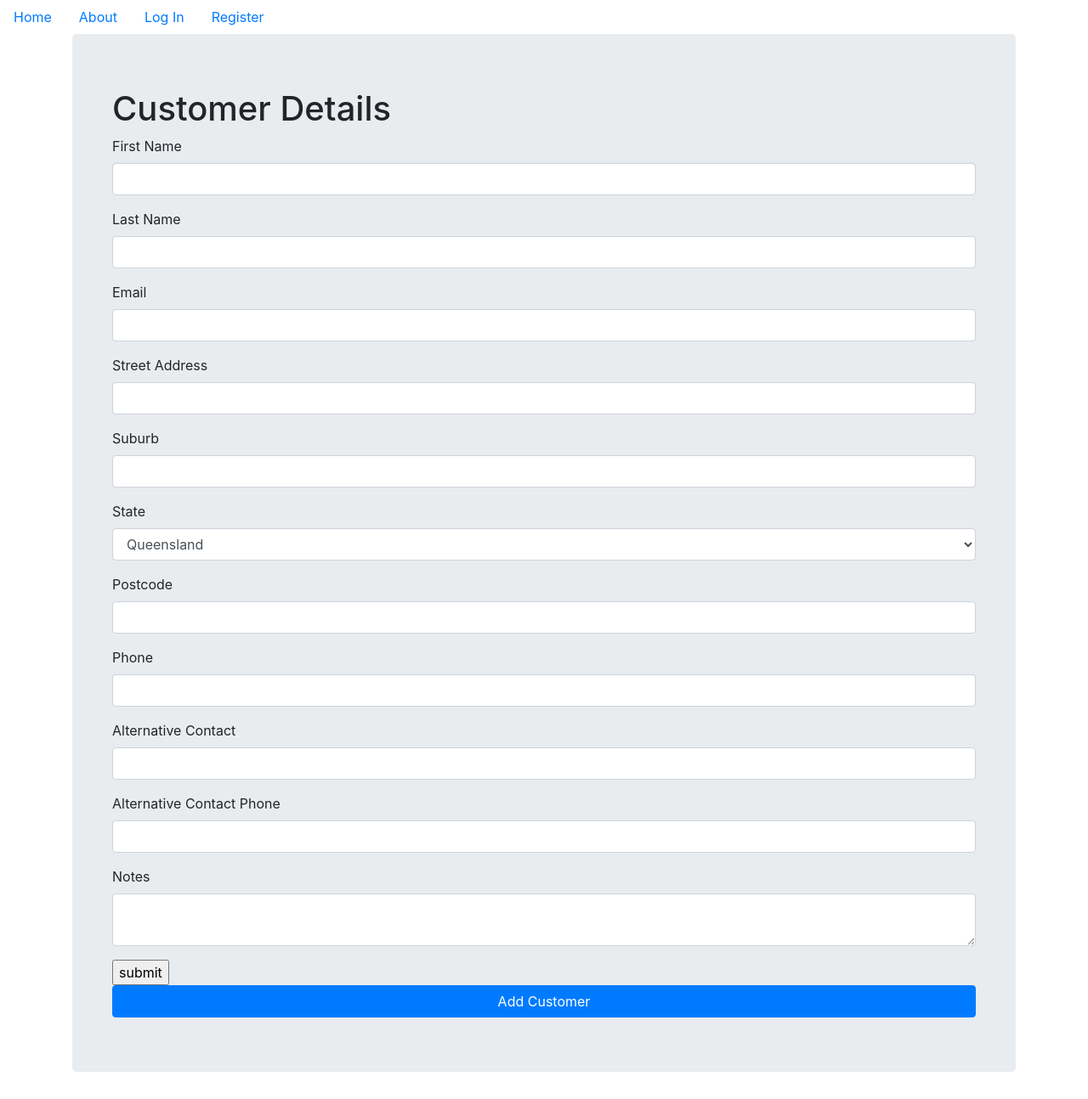
After one commit to jayleth72/heart_hand_1.3, a Flask app: page /customer_details in a window 1280 px wide. The commit adds this page. Shown: the whole page at 85% size. Run offline with Flask 2, Linux system fonts and the light colour scheme; some libraries are stand-ins or nearby versions.

Commit message:
add people_menu, add_customer form working

```diff
--- a/heart_hand/__init__.py
+++ b/heart_hand/__init__.py
@@ -36,8 +36,10 @@ login_manager.login_view = 'users.login'
 ######################################
 from heart_hand.core.views import core
 from heart_hand.users.views import users
+from heart_hand.people.views import people
 from heart_hand.error_pages.handlers import error_pages
 
 app.register_blueprint(core)
 app.register_blueprint(users)
+app.register_blueprint(people)
 app.register_blueprint(error_pages)
--- a/heart_hand/core/views.py
+++ b/heart_hand/core/views.py
@@ -6,8 +6,8 @@ core = Blueprint('core', __name__)
 
 @core.route('/')
 def index():
-    return render_template('index.html')
+    return render_template('admin/index.html')
 
 @core.route('/info')
 def info():
-    return render_template('info.html')
+    return render_template('admin/info.html')
--- a/heart_hand/people/forms.py
+++ b/heart_hand/people/forms.py
@@ -8,7 +8,7 @@ from flask_wtf.file import FileField, FileAllowed
 from wtforms.validators import InputRequired
 
 
-class PeopleEntryForm(FlaskForm):
+class CustomerEntryForm(FlaskForm):
     first_name = StringField('First Name', validators=[InputRequired(message='First name is required')])
     last_name = StringField('Last Name', validators=[InputRequired(message='Last name is required')])
     email = StringField('Email',validators=[DataRequired(),Email()])
@@ -20,3 +20,4 @@ class PeopleEntryForm(FlaskForm):
     alternative_contact = StringField('Alternative Contact')
     alternative_contact_phone = StringField('Alternative Contact Phone')
     notes = TextAreaField('Notes')
+    submit = SubmitField('Add Customer')
--- a/heart_hand/people/views.py
+++ b/heart_hand/people/views.py
@@ -0,0 +1,61 @@
+# peopleview.py
+from flask import render_template,url_for,flash,redirect,request,Blueprint
+from flask_login import login_user, current_user, logout_user, login_required
+from heart_hand import db
+from heart_hand.models import User, Person
+from heart_hand.people.forms import CustomerEntryForm
+
+people = Blueprint('people', __name__)
+
+
+# people_menu
+@people.route('/people_menu')
+def people_menu():
+    return render_template('people_pages/people_menu.html')
+
+
+@people.route('/add_customer', methods=['GET','POST'])
+def add_customer():
+
+    form = CustomerEntryForm()
+
+    if request.method == 'POST':
+        if form.validate():
+            customer = Person(first_name=request.form['first_name'],last_name=request.form['last_name'],email=request.form['email'],street_address=request.form['street_address']
+                       ,suburb=request.form['suburb'],state=request.form['state'],postcode=request.form['postcode'],phone=request.form['phone']
+                       ,alternative_contact=request.form['alternative_contact'],alternative_contact_phone=request.form['alternative_contact_phone'],notes=request.form['notes'])
+            form.populate_obj(customer)
+
+            db.session.add(customer)
+            db.session.commit()
+            flash('New customer was successfully added')
+            # return redirect(url_for('add_child', arg1=request.form['first_name'],arg2=request.form['last_name'], arg3=request.form['email']))
+            return redirect(url_for('customer_details'))
+        else:
+            flash("Your form contained errors")
+            return redirect(url_for('add_customer'))
+
+    return render_template('people_pages/add_customer.html', form=form)
+
+
+@people.route('/customer_details', methods=['GET','POST'])
+def customer_details():
+
+    form = CustomerEntryForm()
+
+    if request.method == 'POST':
+        if form.validate():
+            customer = Person(first_name=request.form['first_name'],last_name=request.form['last_name'],email=request.form['email'],street_address=request.form['street_address']
+                       ,suburb=request.form['suburb'],state=request.form['state'],postcode=request.form['postcode'],phone=request.form['phone']
+                       ,alternative_contact=request.form['alternative_contact'],alternative_contact_phone=request.form['alternative_contact_phone'],notes=request.form['notes'])
+            form.populate_obj(customer)
+
+            db.session.add(customer)
+            db.session.commit()
+            flash('New customer was successfully Updated')
+            return redirect(url_for('customer_details'))
+        else:
+            flash("Your form contained errors")
+            return redirect(url_for('customer_details'))
+
+    return render_template('people_pages/customer_details.html', form=form)
--- a/heart_hand/templates/base.html
+++ b/heart_hand/templates/base.html
@@ -27,6 +27,9 @@
         <li class='nav-link'>
                 <a href="{{url_for('users.account')}}">Account</a>
         </li>
+        <li class='nav-link'>
+            <a href="{{url_for('people.people_menu')}}">People Menu</a>
+        </li>
         {% else %}
         <li class='nav-link'>
                 <a href="{{url_for('users.login')}}">Log In</a>
--- /dev/null
+++ b/heart_hand/templates/people_pages/customer_details.html
@@ -0,0 +1,31 @@
+{% from "/macros/_macros.html" import render_field_with_errors, render_field %}
+{% extends "base.html" %}
+{% block content %}
+  <div class="jumbotron">
+    <div class="container">
+        <h1>Customer Details</h1>
+              <form method="POST">
+
+                {{form.hidden_tag()}}
+
+                {{ render_field_with_errors(form.first_name, class="form-control") }}
+                {{ render_field_with_errors(form.last_name, class="form-control") }}
+                {{ render_field_with_errors(form.email, class="form-control") }}
+                {{ render_field_with_errors(form.street_address, class="form-control") }}
+                {{ render_field_with_errors(form.suburb, class="form-control") }}
+                {{ render_field(form.state, class="form-control") }}
+                {{ render_field_with_errors(form.postcode, class="form-control") }}
+                {{ render_field_with_errors(form.phone, class="form-control") }}
+                {{ render_field(form.alternative_contact, class="form-control") }}
+                {{ render_field(form.alternative_contact_phone, class="form-control") }}
+                {{ render_field(form.notes, class="form-control") }}
+
+
+                <input type="submit" value="submit">
+            </form>
+
+            <a class="btn btn-primary btn-block" href="add_child.html" role="button">Add Customer</a>
+    </div>
+  </div>
+
+{% endblock %}
--- a/heart_hand/users/views.py
+++ b/heart_hand/users/views.py
@@ -49,7 +49,7 @@ def login():
 
         return redirect(next)
 
-    return render_template('login.html', form=form)
+    return render_template('admin/login.html', form=form)
 
 
 # logout
@@ -77,7 +77,7 @@ def account():
         form.username.data = current_user.username
         form.email.data = current_user.email
 
-    return render_template('account.html',form=form)
+    return render_template('admin/account.html',form=form)
 
 def flash_errors(form):
     """Flashes form errors"""
```
Also changed, not shown: heart_hand/templates/people_pages/add_child.html (added, +11 -0 lines), heart_hand/templates/people_pages/add_customer.html (renamed from heart_hand/templates/people_pages/add_people.html, +4 -4 lines), heart_hand/templates/people_pages/people_menu.html (added, +11 -0 lines), heart_hand/templates/admin/account.html (renamed from heart_hand/templates/account.html), heart_hand/templates/admin/index.html (renamed from heart_hand/templates/index.html), heart_hand/templates/admin/info.html (renamed from heart_hand/templates/info.html), heart_hand/templates/admin/login.html (renamed from heart_hand/templates/login.html), heart_hand/templates/admin/registerUser.html (renamed from heart_hand/templates/registerUser.html).
